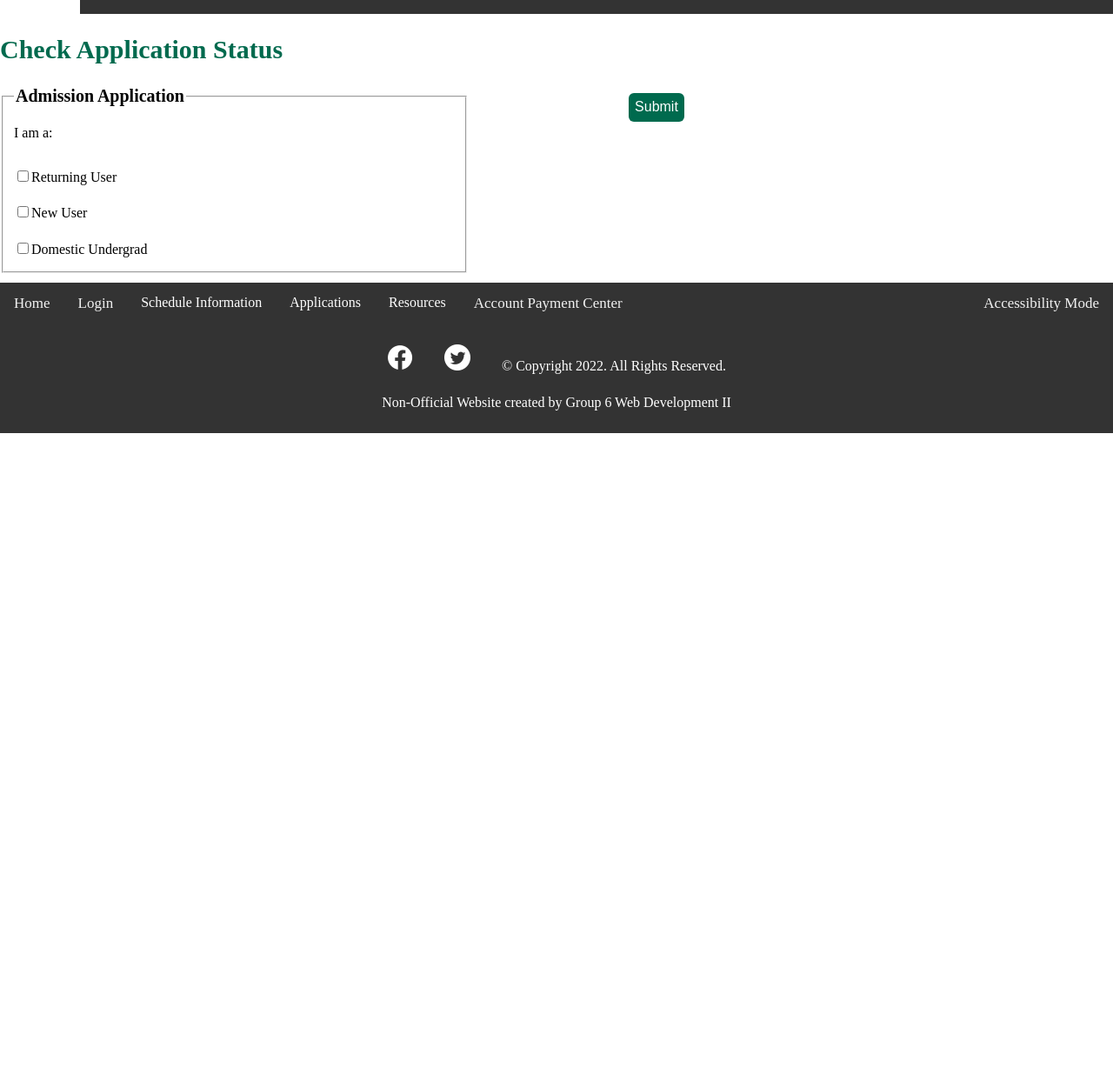
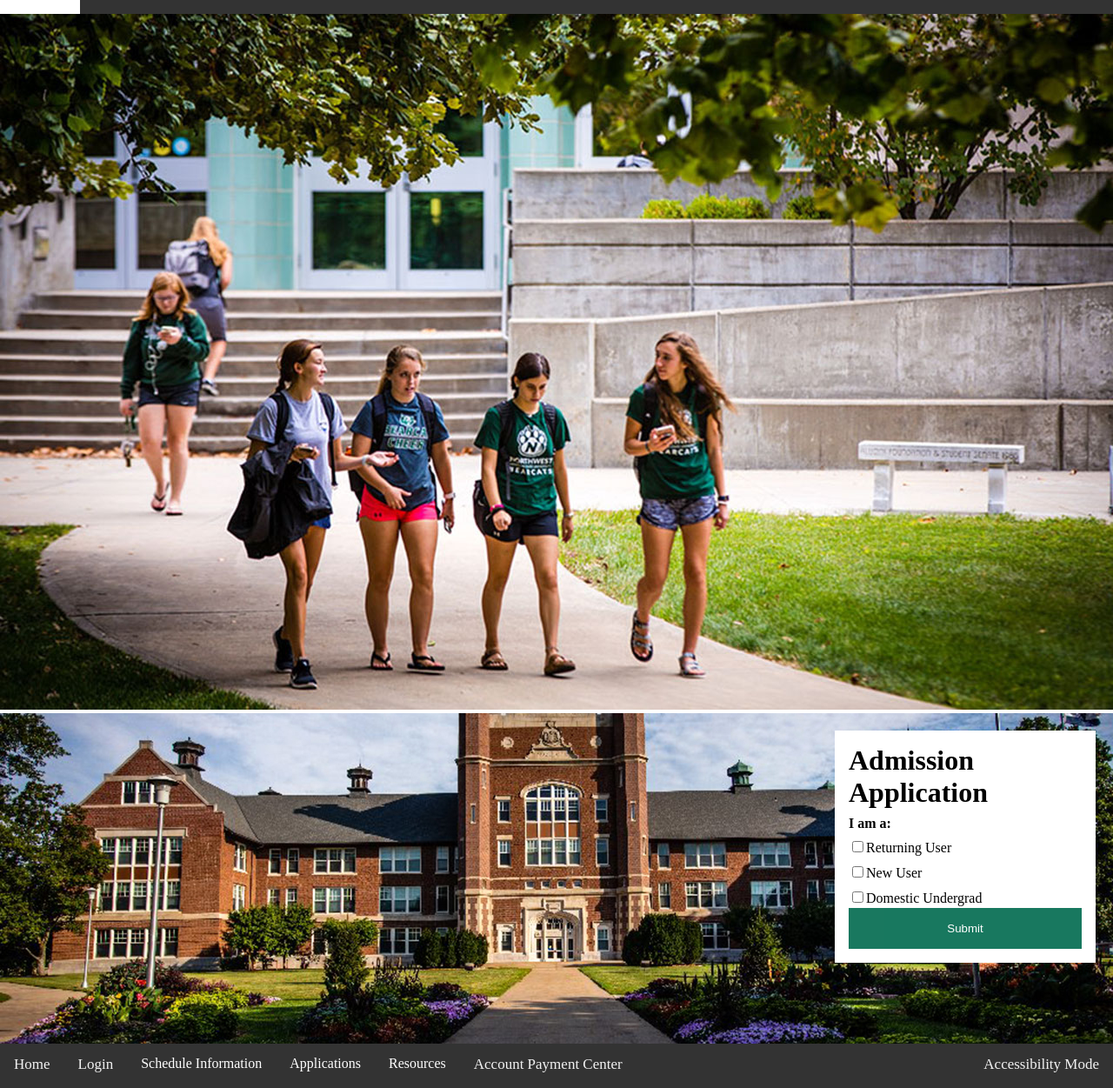
Before and after one commit to 334Fa22/client-project-group6bradburykunkellooker, a plain HTML site: page applications.html in a window 1280 px wide. Shown: the part 289-1540 px from the top of the page at 87% size. Before the commit the page ends 800 px from the top, so only its background shows below. Drawn offline with Linux system fonts and the light colour scheme; files that its build step writes are made by us from their sources; files whose address does not match are found by name.

Commit message:
fingers crossed

```diff
--- a/applications.html
+++ b/applications.html
@@ -62,31 +62,30 @@
   </div>
 </body>
 
+<body>
+  <div class="containerfml">
+    <img src="images/colden.jpg" alt="students walking from Colden Hall" style="width:100%">
+
+    <div class="bg-img">
       <div id="form">
-
-  <h2>Check Application Status</h2>
-
+        <form action="/login.html" class="container">
+          <h1>Admission Application</h1>
           <form class="form-grid">
             <!-- Start Form -->
 
-    <fieldset>
-      <legend>Admission Application</legend>
-      <p>I am a:</p>
-
+            <label for="User"><b>I am a:</b></label>
             <label for="retuse"><input type="checkbox" name="interest" id="retuse" value="Returning User">Returning User</label>
 
             <label for="newuse"><input type="checkbox" name="interest" id="newuse" value="New User">New User</label>
 
             <label for="domund"><input type="checkbox" name="interest" id="domund" value="Domestic Undergrad">Domestic Undergrad</label>
-    </fieldset>
 
-    <a href="https://334fa22.github.io/client-project-group6bradburykunkellooker/login.html">
-      <input type="submit" id="submit" value="Submit" class+"btn">
-    </a>
-  </form>
-
+            <button type="submit" class="btn">Submit</button>
           </form>
       </div>
+    </div>
+  </div>
+</body>
 
 <div id="footer">
 
```
Lines whose indentation alone changed are shown as unchanged.
